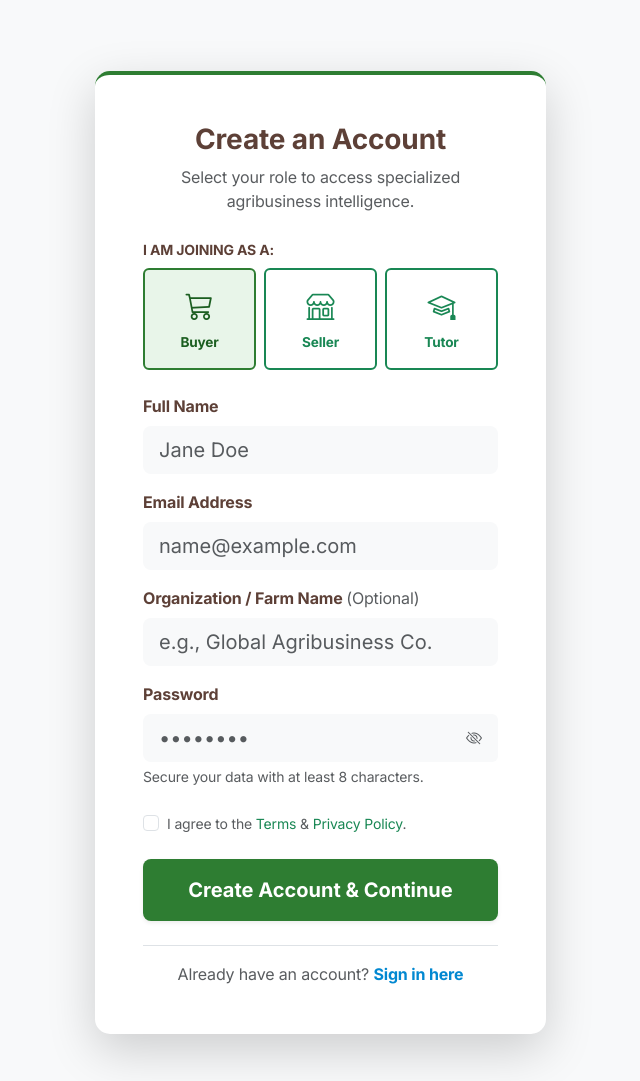
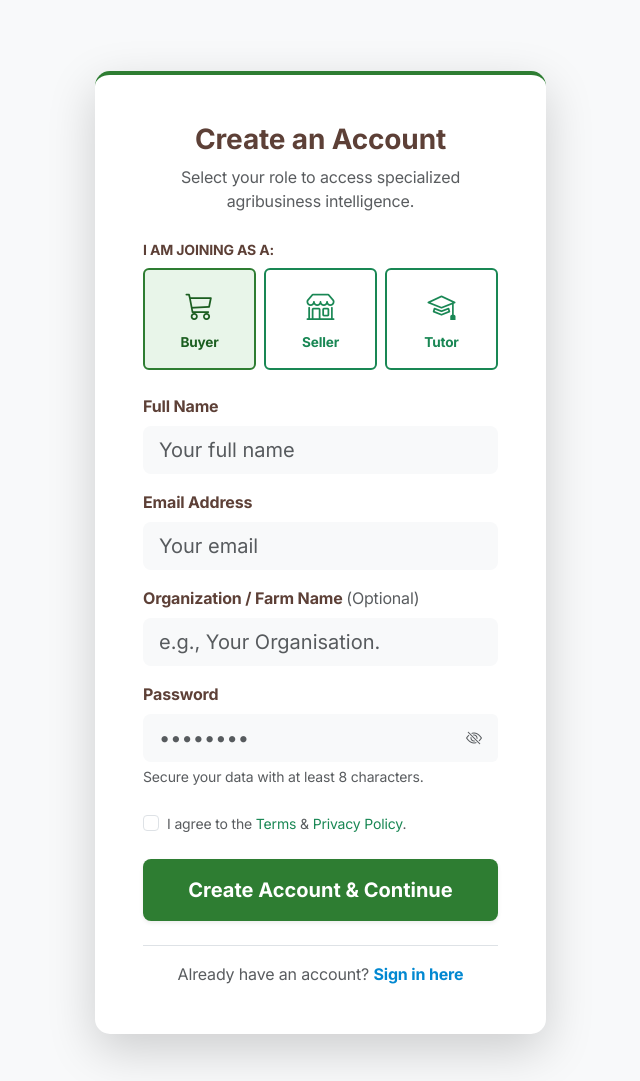
Before and after one commit to delstarford123/FARMERMA-SYSTEMS, a Flask app: page /register in a window 1280 px wide; the page is wider, and only the part inside the window is pictured. Shown: the part 95-1176 px from the top of that part, without its empty margins (320-960 px from the left). Run offline with Flask 3, Linux system fonts and the light colour scheme; data that the repository does not hold is empty; some libraries are stand-ins or nearby versions.

Commit message:
LST PUSH

```diff
--- a/templates/login.html
+++ b/templates/login.html
@@ -27,7 +27,7 @@
                     <form action="/login" method="POST">
                         <div class="mb-3 login-field">
                             <label for="email" class="form-label fw-bold small text-uppercase" style="color: #5D4037;">Email Address</label>
-                            <input type="email" name="email" class="form-control form-control-lg bg-light border-0" id="email" placeholder="name@example.com" required>
+                            <input type="email" name="email" class="form-control form-control-lg bg-light border-0" id="email" placeholder="Your email" required>
                         </div>
 
                         <div class="mb-4 login-field">
--- a/templates/register.html
+++ b/templates/register.html
@@ -53,17 +53,17 @@
 
                         <div class="mb-3 reg-field">
                             <label for="fullName" class="form-label fw-bold" style="color: #5D4037;">Full Name</label>
-                            <input type="text" class="form-control form-control-lg bg-light border-0" id="fullName" name="fullName" placeholder="Jane Doe" required>
+                            <input type="text" class="form-control form-control-lg bg-light border-0" id="fullName" name="fullName" placeholder="Your full name " required>
                         </div>
 
                         <div class="mb-3 reg-field">
                             <label for="email" class="form-label fw-bold" style="color: #5D4037;">Email Address</label>
-                            <input type="email" class="form-control form-control-lg bg-light border-0" id="email" name="email" placeholder="name@example.com" required>
+                            <input type="email" class="form-control form-control-lg bg-light border-0" id="email" name="email" placeholder="Your email" required>
                         </div>
 
                         <div class="mb-3 reg-field">
                             <label for="organization" class="form-label fw-bold" style="color: #5D4037;">Organization / Farm Name <span class="text-muted fw-normal">(Optional)</span></label>
-                            <input type="text" class="form-control form-control-lg bg-light border-0" id="organization" name="organization" placeholder="e.g., Global Agribusiness Co.">
+                            <input type="text" class="form-control form-control-lg bg-light border-0" id="organization" name="organization" placeholder="e.g., Your Organisation.">
                         </div>
 
                         <div class="mb-4 reg-field">
```
